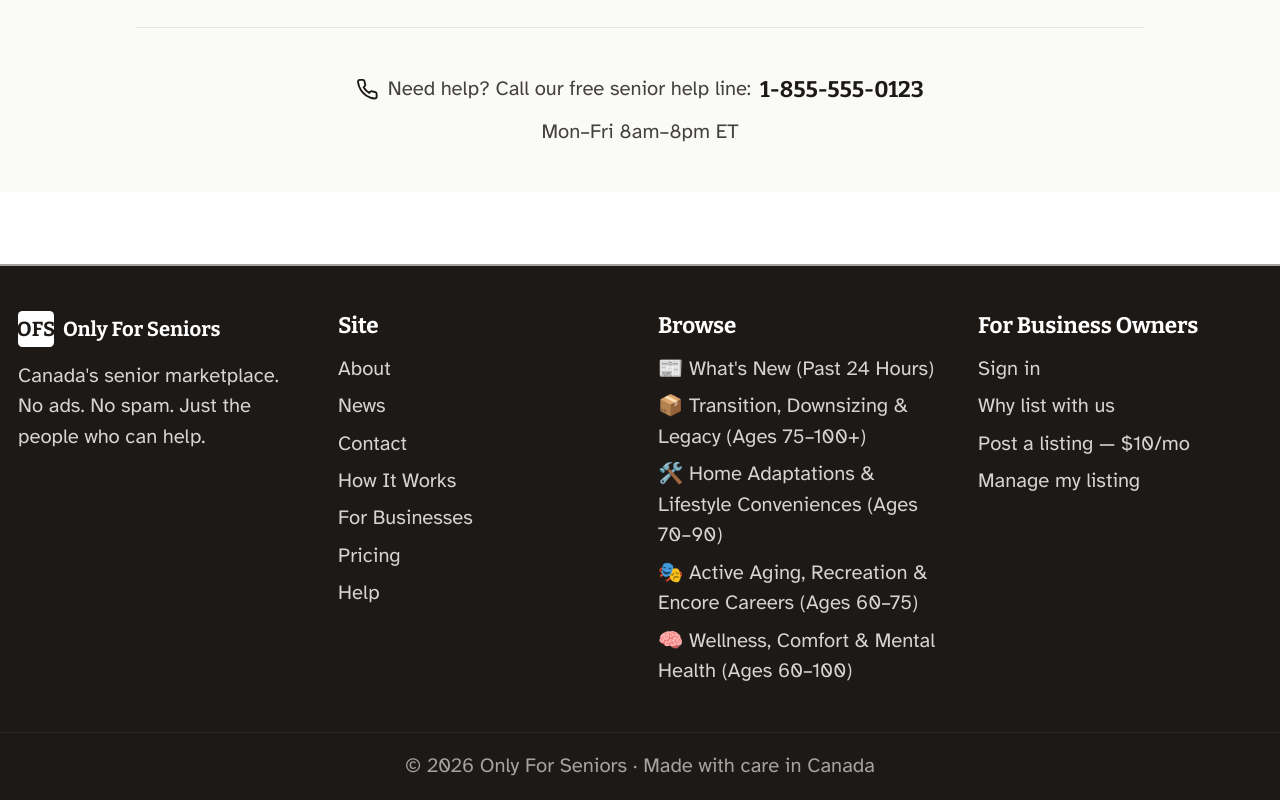
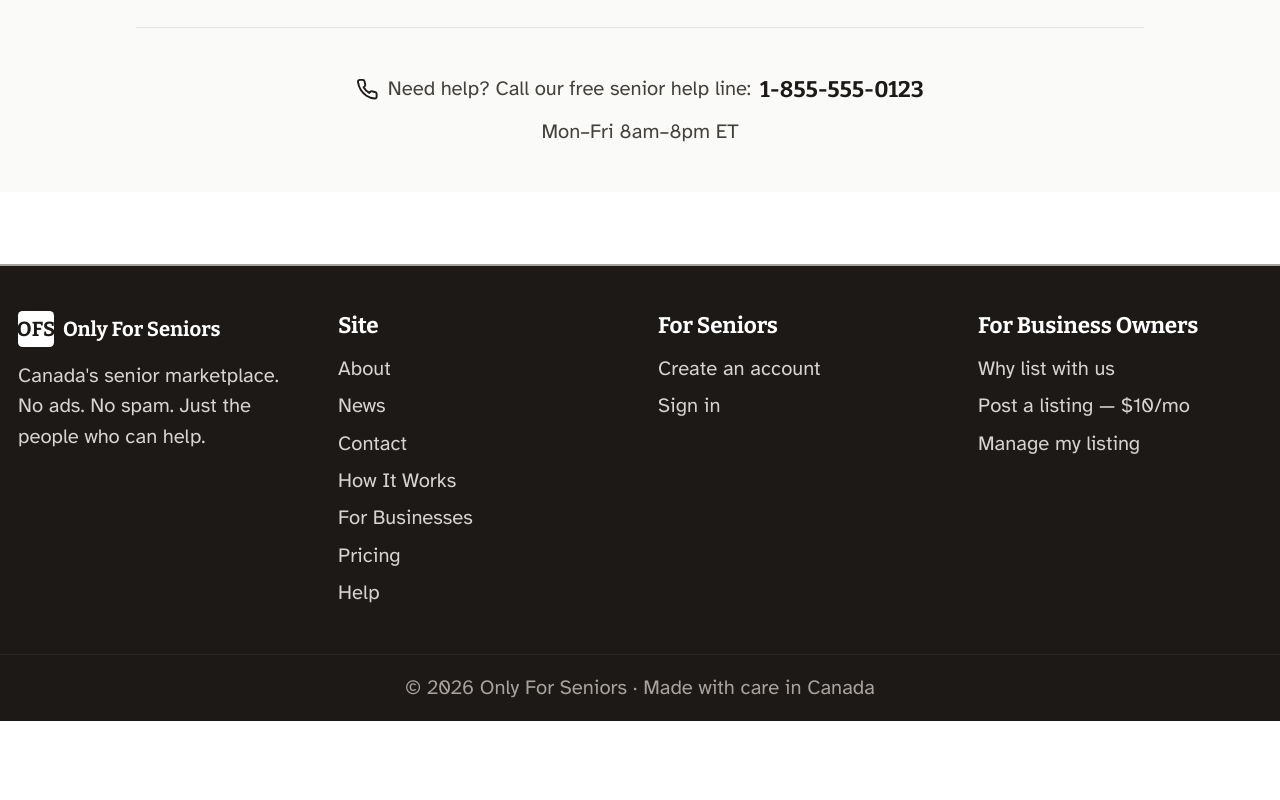
Before and after one commit to cathamaoui/OnlyForSeniors, a Next.js app: page / in a window 1280 px wide. Shown: the part 1381-2181 px from the top of the page. After the commit the page ends 2102 px from the top, so only its background shows below. Built offline with nearby package versions, Linux system fonts and the light colour scheme.

Commit message:
PR7: footer - remove Browse column, add For Seniors column with Create account + Sign in

```diff
--- a/src/components/layout/Footer.tsx
+++ b/src/components/layout/Footer.tsx
@@ -1,9 +1,6 @@
 import Link from "next/link";
-import { getAllCategories } from "@/lib/businesses";
 
 export function Footer() {
-  const cats = getAllCategories();
-
   return (
     <footer className="border-t-2 border-stone-400 bg-stone-900 text-stone-200 mt-16">
       <div className="max-w-6xl mx-auto px-4 py-10 grid grid-cols-2 md:grid-cols-4 gap-8">
@@ -33,29 +30,24 @@ export function Footer() {
         </div>
 
         <div>
-          <h4 className="font-display font-bold mb-3 text-white">Browse</h4>
+          <h4 className="font-display font-bold mb-3 text-white">For Seniors</h4>
           <ul className="space-y-1.5 text-base">
-            {cats.slice(0, 5).map((c) => (
-              <li key={c.slug}>
-                <Link
-                  href={`/categories/${c.slug}/`}
-                  className="text-stone-300 hover:text-white"
-                >
-                  {c.icon} {c.name}
-                </Link>
-              </li>
-            ))}
+            <li>
+              <Link href="/list-business/" className="text-stone-300 hover:text-white">
+                Create an account
+              </Link>
+            </li>
+            <li>
+              <Link href="/list-business/login/" className="text-stone-300 hover:text-white">
+                Sign in
+              </Link>
+            </li>
           </ul>
         </div>
 
         <div>
           <h4 className="font-display font-bold mb-3 text-white">For Business Owners</h4>
           <ul className="space-y-1.5 text-base">
-            <li>
-              <Link href="/list-business/login/" className="text-stone-300 hover:text-white">
-                Sign in
-              </Link>
-            </li>
             <li>
               <Link href="/for-businesses/" className="text-stone-300 hover:text-white">
                 Why list with us
```
